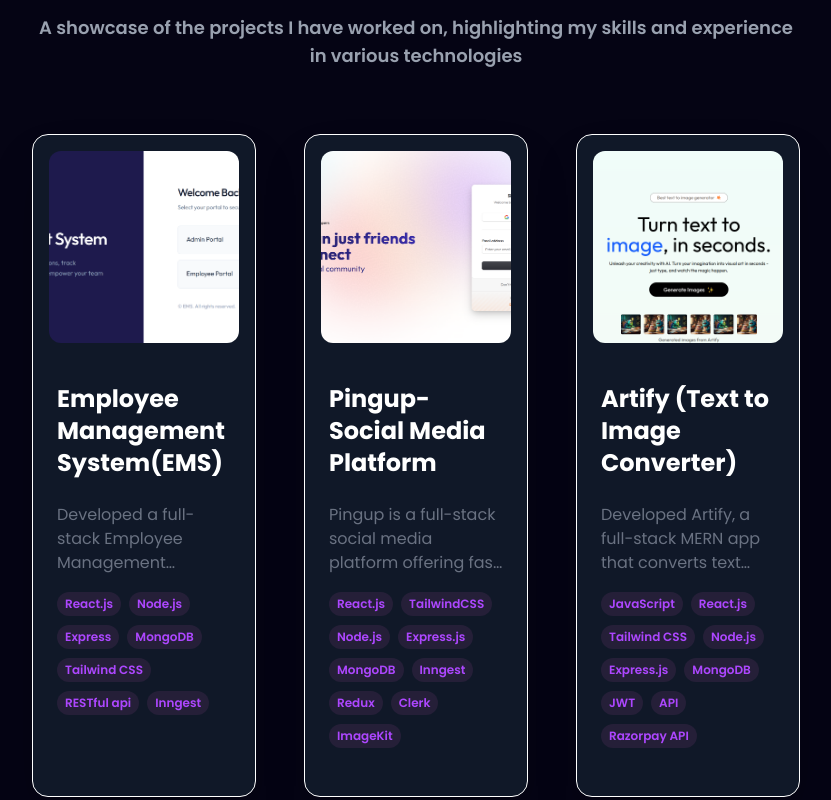
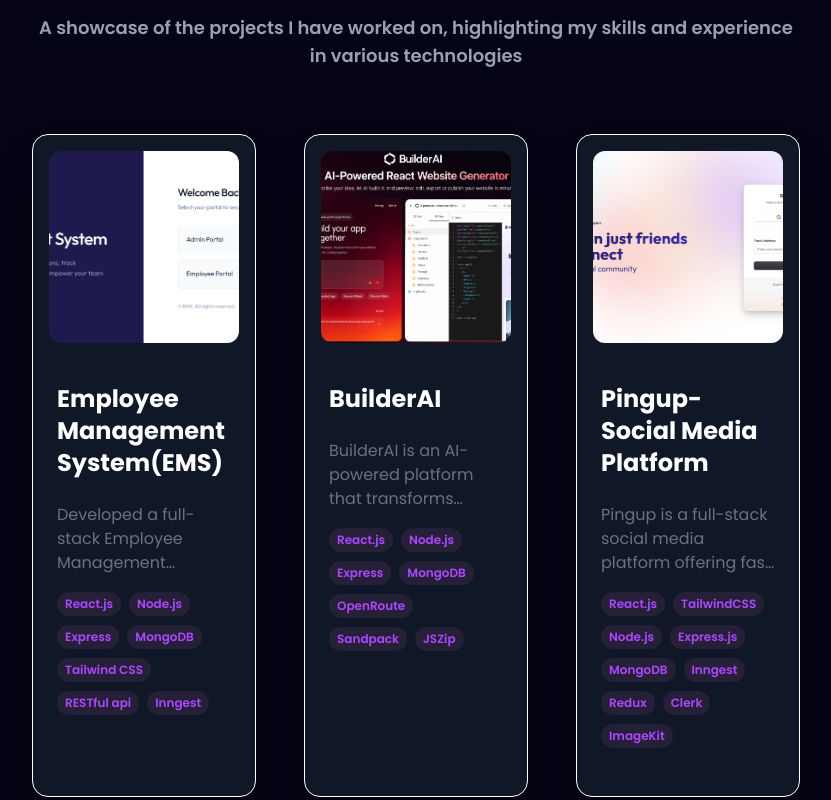
Before and after one commit to anuritik/personal-portfolio, a React (Vite) app: page / in a window 1280 px wide. Shown: the part 3480-4280 px from the top of the page, without its empty margins (224-1055 px from the left). Built offline with nearby package versions, Linux system fonts and the light colour scheme.

Commit message:
Add builderAI Project

```diff
--- a/src/constants.js
+++ b/src/constants.js
@@ -40,6 +40,7 @@ import artifyLogo from "./assets/work_logo/artify.png";
 import pingupLogo from "./assets/work_logo/pingup.png";
 import chatappLogo from "./assets/work_logo/chat-app.png";
 import emsLogo from "./assets/work_logo/ems.png";
+import builderAILogo from "./assets/work_logo/builderAI.png";
 
 export const SkillsInfo = [
   {
@@ -174,6 +175,24 @@ export const projects = [
   },
   {
     id: 1,
+    title: "BuilderAI",
+    description:
+      "BuilderAI is an AI-powered platform that transforms natural language prompts into fully functional React websites. Powered by OpenRouter AI and Sandpack, users can generate, preview, and edit structured React projects in real time. Projects can also be exported as ZIP files or published through a shareable public link.",
+    image: builderAILogo,
+    tags: [
+      "React.js",
+      "Node.js",
+      "Express",
+      "MongoDB",
+      "OpenRoute",
+      "Sandpack",
+      "JSZip",
+    ],
+    github: "https://github.com/anuritik/builder-ai",
+    webapp: "https://builder-ai-seven.vercel.app",
+  },
+  {
+    id: 2,
     title: "Pingup- Social Media Platform",
     description:
       "Pingup is a full-stack social media platform offering fast, real-time messaging and notifications powered by SSE. It uses Inngest for automated tasks like 24-hour story expiration and transactional emails, with secure authentication via Clerk. Optimized media handling and scalable APIs ensure a smooth, high-performance user experience.",
@@ -194,7 +213,7 @@ export const projects = [
   },
 
   {
-    id: 2,
+    id: 3,
     title: "Artify (Text to Image Converter)",
     description:
       "Developed Artify, a full-stack MERN app that converts text prompts into styled visuals with secure authentication and a credit-based model. Integrated Razorpay for smooth premium transactions and implemented a responsive React frontend with a Node.js/Express backend and MongoDB for seamless performance.",
@@ -215,7 +234,7 @@ export const projects = [
   },
 
   {
-    id: 3,
+    id: 4,
     title: "Full-Stack WanderLust Website",
     description:
       " Developed and deployed a full-stack travel listing app (Wanderlust) with CRUD operations, secure Passport.js authentication, and session management, built on an MVC architecture with EJS and MongoDB for scalable routing and efficient data handling. Optimized middleware, error handling, and a responsive Bootstrap UI to enhance reliability, maintainability, and cross-device usability.",
@@ -233,7 +252,7 @@ export const projects = [
     webapp: "https://anuragshukla-project.onrender.com/",
   },
   {
-    id: 4,
+    id: 5,
     title: "Weatherly Weather Website",
     description:
       "Weatherly is a React.js-based web application styled with Bootstrap that allows users to search for any city and instantly view real-time weather details such as temperature, humidity, and conditions. The app integrates with a weather API to fetch and display accurate data, providing a simple and responsive interface for an enhanced user experience.",
@@ -243,7 +262,7 @@ export const projects = [
     webapp: "https://weatherly-app-psi.vercel.app/",
   },
   {
-    id: 5,
+    id: 6,
     title: "QuickChat - Real Time Chat",
     description:
       "QuickChat is a real-time chatting website built with the MERN stack and Socket.io. It enables instant messaging, media sharing, and seamless communication with a responsive interface. Designed for scalability and speed, QuickChat ensures smooth user experiences with secure authentication and efficient data handling.",
```
Also changed, not shown: src/assets/work_logo/builderAI.png (added).
